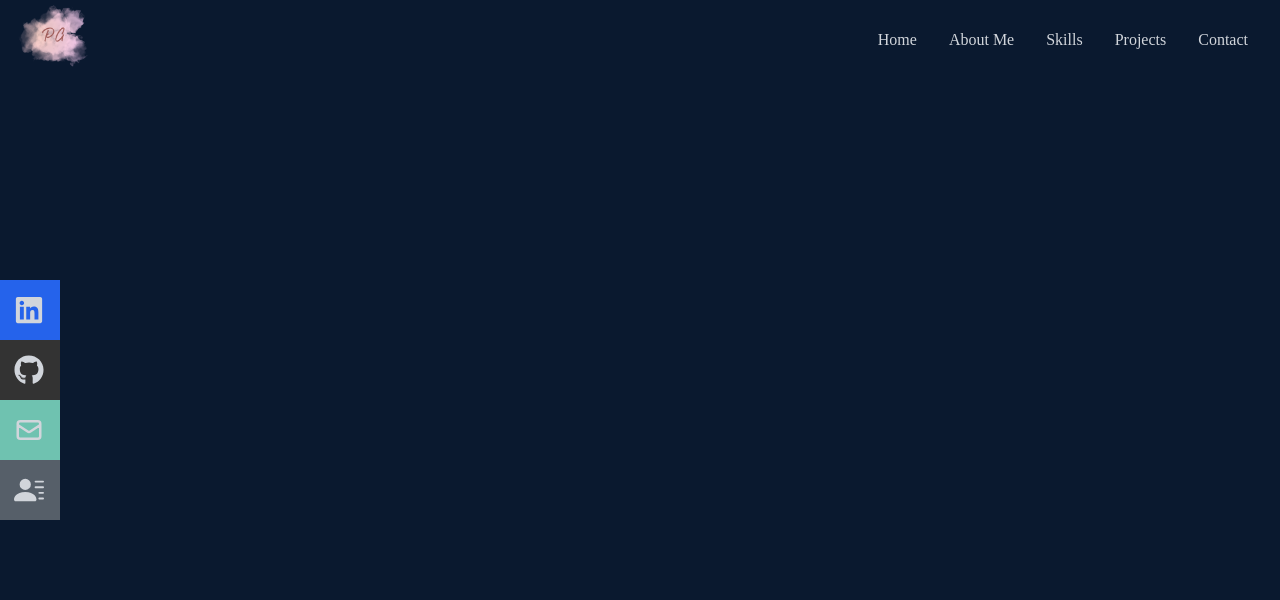
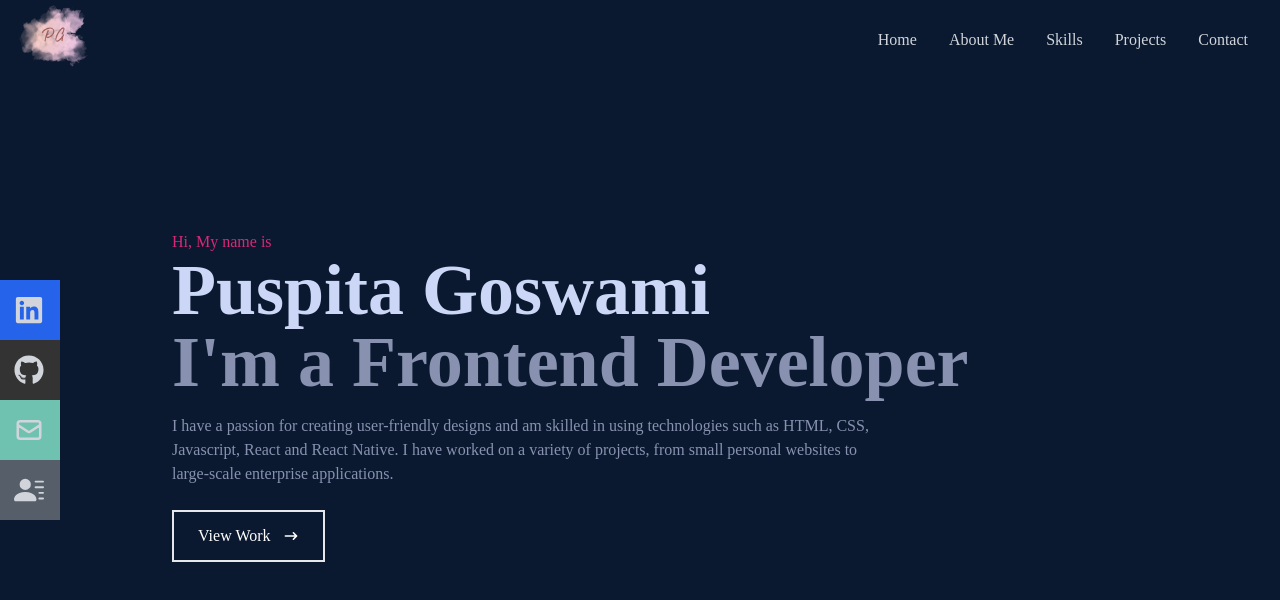
Before and after one commit to PuspitaGoswami/my-react-portfolio, a React (Create React App) app: page / in a window 1280 px wide. Shown: the top 600 px of the page. Built offline with nearby package versions, Linux system fonts and the light colour scheme.

Commit message:
Home component added with info and button

```diff
--- a/src/components/Home.js
+++ b/src/components/Home.js
@@ -3,9 +3,19 @@ import {HiArrowNarrowRight} from 'react-icons/hi';
 
 const Home = () => {
   return (
-    <div className='w-full h-screen bg-[#0a192f]'>
-        <h1>Hellooooo</h1>
+    <div name='home' className='w-full h-screen bg-[#0a192f]'>
 
+    <div className='max-w-[1000px] mx-auto px-8 flex flex-col justify-center h-full'>
+        <p className='text-pink-600' >Hi, My name is</p>
+        <h1 className='text-4xl sm:text-7xl font-bold text-[#ccd6f6]'>Puspita Goswami</h1>
+        <h2 className='text-4xl sm:text-7xl font-bold text-[#8892b0]'>I'm a Frontend Developer</h2>
+        <p className='text-[#8892b0] py-4 max-w-[700px]'>I have a passion for creating user-friendly designs and am skilled in using technologies such as HTML, CSS, Javascript, React and React Native.
+            I have worked on a variety of projects, from small personal websites to large-scale enterprise applications.
+        </p>
+        <div>
+            <button className='text-white border-2 px-6 py-3 my-2 flex items-center hover:bg-pink-600 hover:border-pink-600'>View Work <HiArrowNarrowRight className='ml-3'/></button>
+        </div>
+    </div>
     </div>
   )
 }
```
